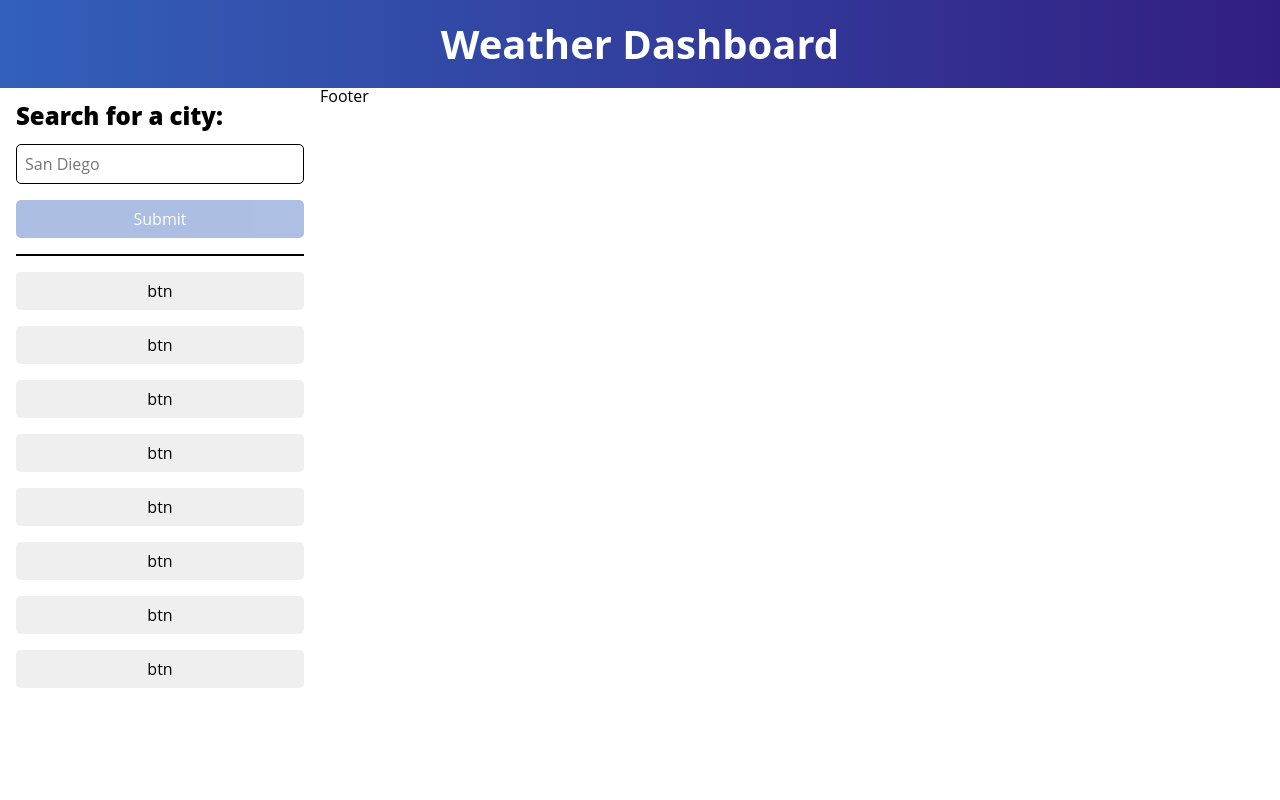
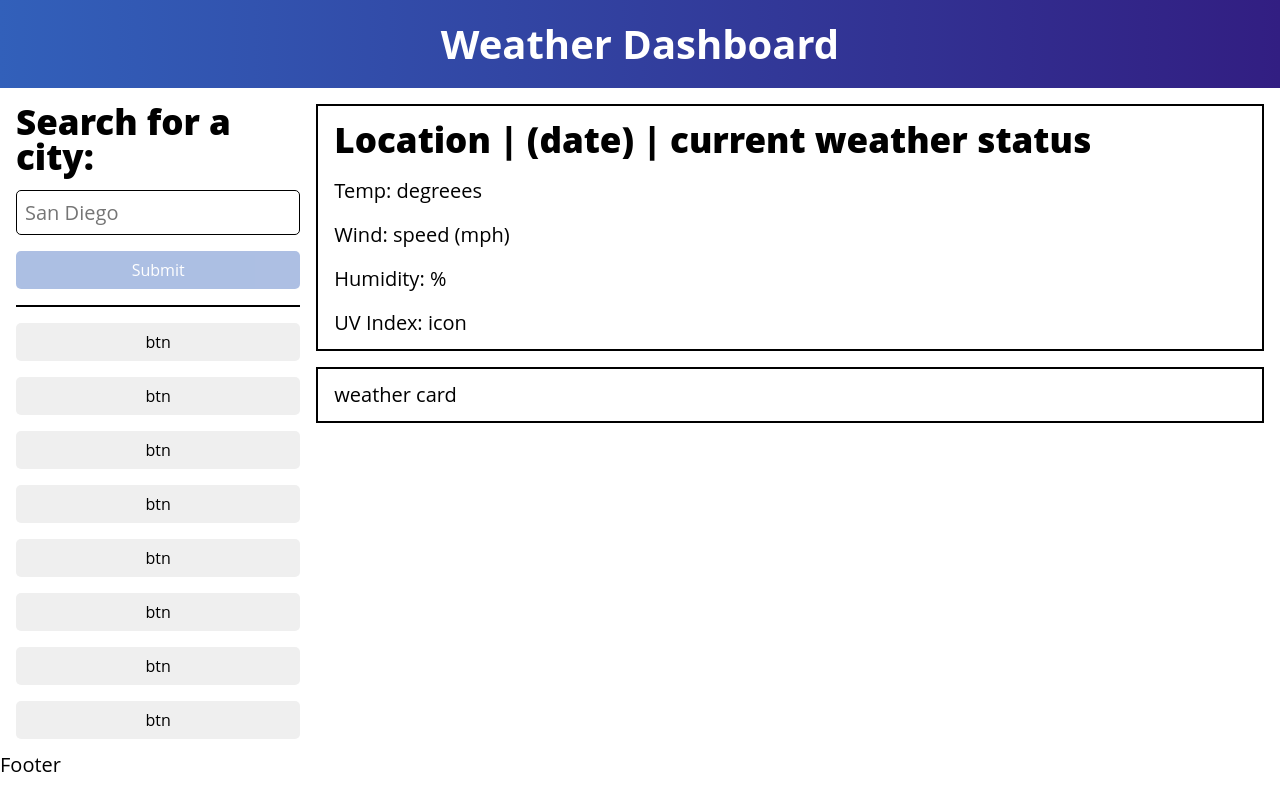
Before and after one commit to DarionRichards/weather-dashboard, a plain HTML site: page index.html in a window 1280 px wide. Drawn offline with Linux system fonts and the light colour scheme.

Commit message:
Created container to display search result of city

```diff
--- a/assets/css/style.css
+++ b/assets/css/style.css
@@ -12,7 +12,7 @@
 body {
     background: var(--clr-background);
     font-family: 'Open Sans', sans-serif;
-    font-size: 16px;
+    font-size: 20px;
 }
 
 .header-container {
@@ -22,14 +22,30 @@ body {
     background-image: linear-gradient(to right, #3260ba, #321e82);
     text-align: center;
     padding: 1.5rem 1.5rem;
+    width: 100%;
+}
+
+.wrapper {
+    display: flex;
+    flex-direction: row;
+    width: 100%;
+    height: 100%;
+    padding: 1rem;
+}
+
+.main-content-wrapper {
+    display: flex;
+    flex-direction: column;
+    width: 100%;
 }
 
 .aside-container {
     display: flex;
     flex-direction: column;
-    float: left;
-    margin: 1rem;
+    width: 30%;
     gap: 1rem;
+    height: 100%;
+    margin-right: 1rem;
 }
 
 .form-container {
@@ -38,16 +54,17 @@ body {
     gap: 1rem;
 }
 
-.form-container h2 {
+.form-container h2,
+.current-weather-container h2 {
     font-weight: 790;
-    font-size: 1.5rem;
+    font-size: 35px;
 }
 
 .form-container input {
     padding: 0.5rem;
     border: 1px solid black;
     border-radius: 5px;
-    width: 18rem;
+    width: 100%;
 }
 
 .submit-btn {
@@ -74,7 +91,6 @@ body {
 .aside-btns {
     display: flex;
     flex-direction: column;
-    width: 100%;
     gap: 1rem;
 }
 
@@ -83,6 +99,7 @@ body {
     border-radius: 5px;
     font-size: 1rem;
     padding: 0.5rem;
+    width: 100%;
 }
 
 .btn:hover {
@@ -90,3 +107,25 @@ body {
     color: var(--clr-background);
     background-color: var(--clr-btn-hover);
 }
+
+.container {
+    border: 2px solid black;
+    padding: 1rem;
+    margin-bottom: 1rem;
+}
+
+.current-weather-container {
+    display: flex;
+    flex-direction: column;
+    gap: 1.5rem;
+}
+
+@media screen and (max-width: 520px) {
+    .wrapper {
+        flex-direction: column;
+    }
+    .aside-container {
+        width: 100%;
+        margin: 0;
+    }
+}
--- a/index.html
+++ b/index.html
@@ -15,6 +15,7 @@
     <header class="header-container">Weather Dashboard</header>
 
     <main>
+        <section class="wrapper">
             <aside class="aside-container">
                 <form class="form-container">
                     <h2>Search for a city:</h2>
@@ -33,8 +34,19 @@
                     <button class="btn">btn</button>
                 </section>
             </aside>
-        <section></section>
-        <section></section>
+            <section class="main-content-wrapper">
+                <section class="container current-weather-container">
+                    <h2>Location | (date) | current weather status</h2>
+                    <p>Temp: <span>degreees</span></p>
+                    <p>Wind: <span>speed (mph)</span></p>
+                    <p>Humidity: <span>%</span></p>
+                    <p>UV Index: <span>icon</span></p>
+                </section>
+                <section class="container">
+                    weather card
+                </section>
+            </section>
+        </section>
     </main>
 
     <footer>Footer</footer>
```
Lines whose indentation alone changed are shown as unchanged.
